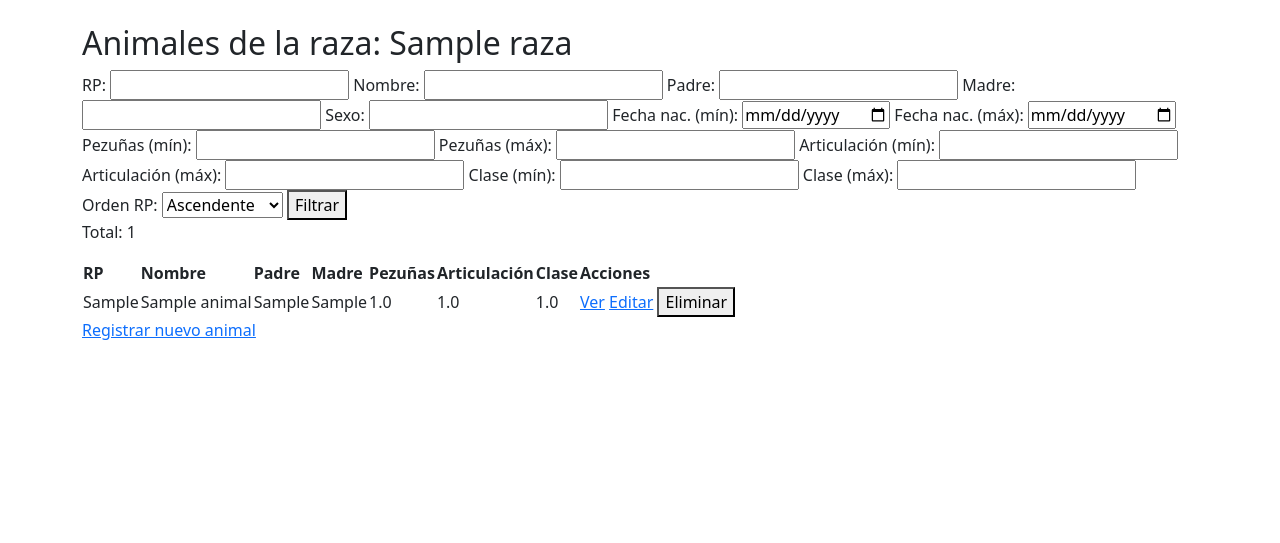
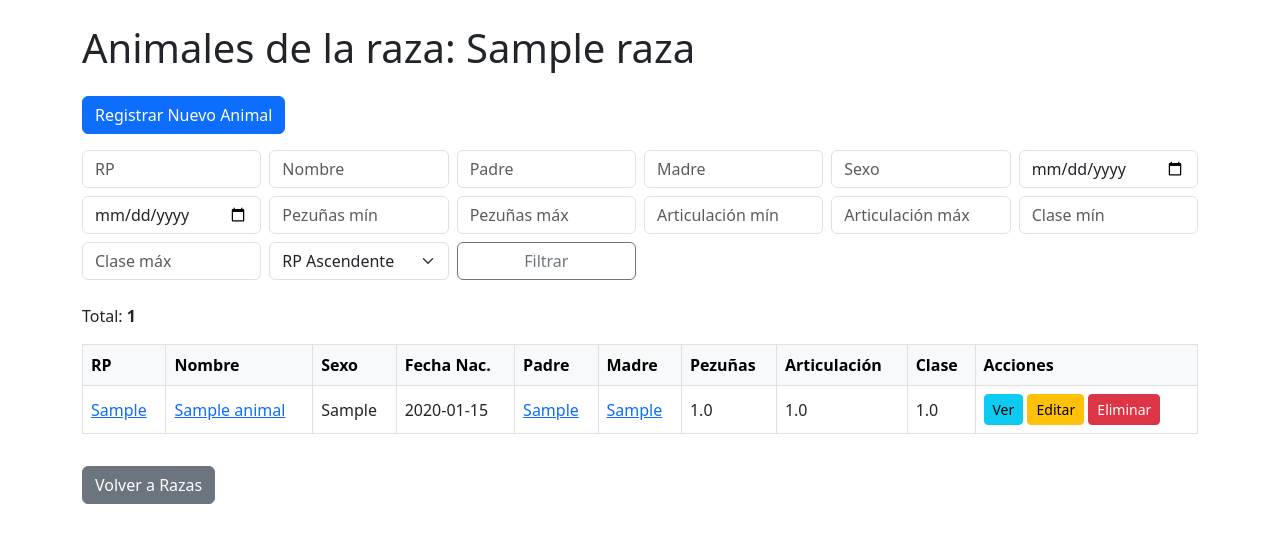
Before and after one commit to Fermin2107/Genetics, a Flask app: page /raza/1 in a window 1280 px wide. Shown: the part 56-599 px from the top of the page. Run offline with Flask 3, Linux system fonts and the light colour scheme; a user stored in the database is signed in; tables that the repository leaves empty hold one stand-in row (values such as "Sample post").

Commit message:
Update raza.html

```diff
--- a/templates/raza.html
+++ b/templates/raza.html
@@ -1,58 +1,47 @@
 {% extends "base.html" %}
 {% block content %}
-<h2>Animales de la raza: {{ raza.nombre }}</h2>
-<form method="get" action="">
-    <label for="rp">RP:</label>
-    <input type="text" name="rp" id="rp" value="{{ request.args.get('rp', '') }}">
+<h1 class="mb-4">Animales de la raza: {{ raza.nombre }}</h1>
 
-    <label for="nombre">Nombre:</label>
-    <input type="text" name="nombre" id="nombre" value="{{ request.args.get('nombre', '') }}">
+<a href="{{ url_for('registrar_animal', raza_id=raza.id) }}" class="btn btn-primary mb-3">Registrar Nuevo Animal</a>
 
-    <label for="padre">Padre:</label>
-    <input type="text" name="padre" id="padre" value="{{ request.args.get('padre', '') }}">
+<form method="get" class="row g-2 mb-4">
+    <div class="col-md-2"><input type="text" class="form-control" name="rp" placeholder="RP" value="{{ request.args.get('rp', '') }}"></div>
+    <div class="col-md-2"><input type="text" class="form-control" name="nombre" placeholder="Nombre" value="{{ request.args.get('nombre', '') }}"></div>
+    <div class="col-md-2"><input type="text" class="form-control" name="padre" placeholder="Padre" value="{{ request.args.get('padre', '') }}"></div>
+    <div class="col-md-2"><input type="text" class="form-control" name="madre" placeholder="Madre" value="{{ request.args.get('madre', '') }}"></div>
+    <div class="col-md-2"><input type="text" class="form-control" name="sexo" placeholder="Sexo" value="{{ request.args.get('sexo', '') }}"></div>
+    <div class="col-md-2"><input type="date" class="form-control" name="fecha_nac_min" placeholder="mm/dd/yyyy" value="{{ request.args.get('fecha_nac_min', '') }}"></div>
+    <div class="col-md-2"><input type="date" class="form-control" name="fecha_nac_max" placeholder="mm/dd/yyyy" value="{{ request.args.get('fecha_nac_max', '') }}"></div>
 
-    <label for="madre">Madre:</label>
-    <input type="text" name="madre" id="madre" value="{{ request.args.get('madre', '') }}">
+    <div class="col-md-2"><input type="number" step="any" class="form-control" name="pezuñas_min" placeholder="Pezuñas mín" value="{{ request.args.get('pezuñas_min', '') }}"></div>
+    <div class="col-md-2"><input type="number" step="any" class="form-control" name="pezuñas_max" placeholder="Pezuñas máx" value="{{ request.args.get('pezuñas_max', '') }}"></div>
 
-    <label for="sexo">Sexo:</label>
-    <input type="text" name="sexo" id="sexo" value="{{ request.args.get('sexo', '') }}">
+    <div class="col-md-2"><input type="number" step="any" class="form-control" name="articulacion_min" placeholder="Articulación mín" value="{{ request.args.get('articulacion_min', '') }}"></div>
+    <div class="col-md-2"><input type="number" step="any" class="form-control" name="articulacion_max" placeholder="Articulación máx" value="{{ request.args.get('articulacion_max', '') }}"></div>
 
-    <label for="fecha_nac_min">Fecha nac. (mín):</label>
-    <input type="date" name="fecha_nac_min" id="fecha_nac_min" value="{{ request.args.get('fecha_nac_min', '') }}">
-    <label for="fecha_nac_max">Fecha nac. (máx):</label>
-    <input type="date" name="fecha_nac_max" id="fecha_nac_max" value="{{ request.args.get('fecha_nac_max', '') }}">
+    <div class="col-md-2"><input type="number" step="any" class="form-control" name="clase_min" placeholder="Clase mín" value="{{ request.args.get('clase_min', '') }}"></div>
+    <div class="col-md-2"><input type="number" step="any" class="form-control" name="clase_max" placeholder="Clase máx" value="{{ request.args.get('clase_max', '') }}"></div>
 
-    <!-- FILTROS NUMÉRICOS -->
-    <label for="pezuñas_min">Pezuñas (mín):</label>
-    <input type="number" step="any" name="pezuñas_min" id="pezuñas_min" value="{{ request.args.get('pezuñas_min', '') }}">
-    <label for="pezuñas_max">Pezuñas (máx):</label>
-    <input type="number" step="any" name="pezuñas_max" id="pezuñas_max" value="{{ request.args.get('pezuñas_max', '') }}">
+    <div class="col-md-2">
+        <select name="orden" class="form-select">
+            <option value="asc" {% if orden == 'asc' %}selected{% endif %}>RP Ascendente</option>
+            <option value="desc" {% if orden == 'desc' %}selected{% endif %}>RP Descendente</option>
+        </select>
+    </div>
+    <div class="col-md-2">
+        <button type="submit" class="btn btn-outline-secondary w-100">Filtrar</button>
+    </div>
+</form>
 
-    <label for="articulacion_min">Articulación (mín):</label>
-    <input type="number" step="any" name="articulacion_min" id="articulacion_min" value="{{ request.args.get('articulacion_min', '') }}">
-    <label for="articulacion_max">Articulación (máx):</label>
-    <input type="number" step="any" name="articulacion_max" id="articulacion_max" value="{{ request.args.get('articulacion_max', '') }}">
+<p>Total: <b>{{ total }}</b></p>
 
-    <label for="clase_min">Clase (mín):</label>
-    <input type="number" step="any" name="clase_min" id="clase_min" value="{{ request.args.get('clase_min', '') }}">
-    <label for="clase_max">Clase (máx):</label>
-    <input type="number" step="any" name="clase_max" id="clase_max" value="{{ request.args.get('clase_max', '') }}">
-
-    <label for="orden">Orden RP:</label>
-    <select name="orden" id="orden">
-        <option value="asc" {% if orden == 'asc' %}selected{% endif %}>Ascendente</option>
-        <option value="desc" {% if orden == 'desc' %}selected{% endif %}>Descendente</option>
-    </select>
-
-    <button type="submit">Filtrar</button>
-</form>
-<p>Total: {{ total }}</p>
-
-<table>
-    <thead>
+<table class="table table-bordered align-middle">
+    <thead class="table-light">
         <tr>
             <th>RP</th>
             <th>Nombre</th>
+            <th>Sexo</th>
+            <th>Fecha Nac.</th>
             <th>Padre</th>
             <th>Madre</th>
             <th>Pezuñas</th>
@@ -64,23 +53,25 @@
     <tbody>
         {% for animal in animales %}
         <tr>
-            <td>{{ animal.rp }}</td>
-            <td>{{ animal.nombre }}</td>
-            <td>{{ animal.padre }}</td>
-            <td>{{ animal.madre }}</td>
+            <td><a href="{{ url_for('ficha_animal', id=animal.id) }}">{{ animal.rp }}</a></td>
+            <td><a href="{{ url_for('ficha_animal', id=animal.id) }}">{{ animal.nombre }}</a></td>
+            <td>{{ animal.sexo }}</td>
+            <td>{{ animal.fecha_nac or '' }}</td>
+            <td><a href="#">{{ animal.padre }}</a></td>
+            <td><a href="#">{{ animal.madre }}</a></td>
             <td>{{ animal.pezuñas }}</td>
             <td>{{ animal.articulacion }}</td>
             <td>{{ animal.clase }}</td>
             <td>
-                <a href="{{ url_for('ficha_animal', id=animal.id) }}">Ver</a>
-                <a href="{{ url_for('editar_animal', id=animal.id) }}">Editar</a>
+                <a href="{{ url_for('ficha_animal', id=animal.id) }}" class="btn btn-info btn-sm">Ver</a>
+                <a href="{{ url_for('editar_animal', id=animal.id) }}" class="btn btn-warning btn-sm">Editar</a>
                 <form method="post" action="{{ url_for('eliminar_animal', id=animal.id) }}" style="display:inline;">
-                    <button type="submit" onclick="return confirm('¿Seguro que quieres eliminar?')">Eliminar</button>
+                    <button type="submit" class="btn btn-danger btn-sm" onclick="return confirm('¿Seguro que quieres eliminar?')">Eliminar</button>
                 </form>
             </td>
         </tr>
         {% endfor %}
     </tbody>
 </table>
-<a href="{{ url_for('registrar_animal', raza_id=raza.id) }}">Registrar nuevo animal</a>
+<a href="{{ url_for('razas') }}" class="btn btn-secondary mt-3">Volver a Razas</a>
 {% endblock %}
```
